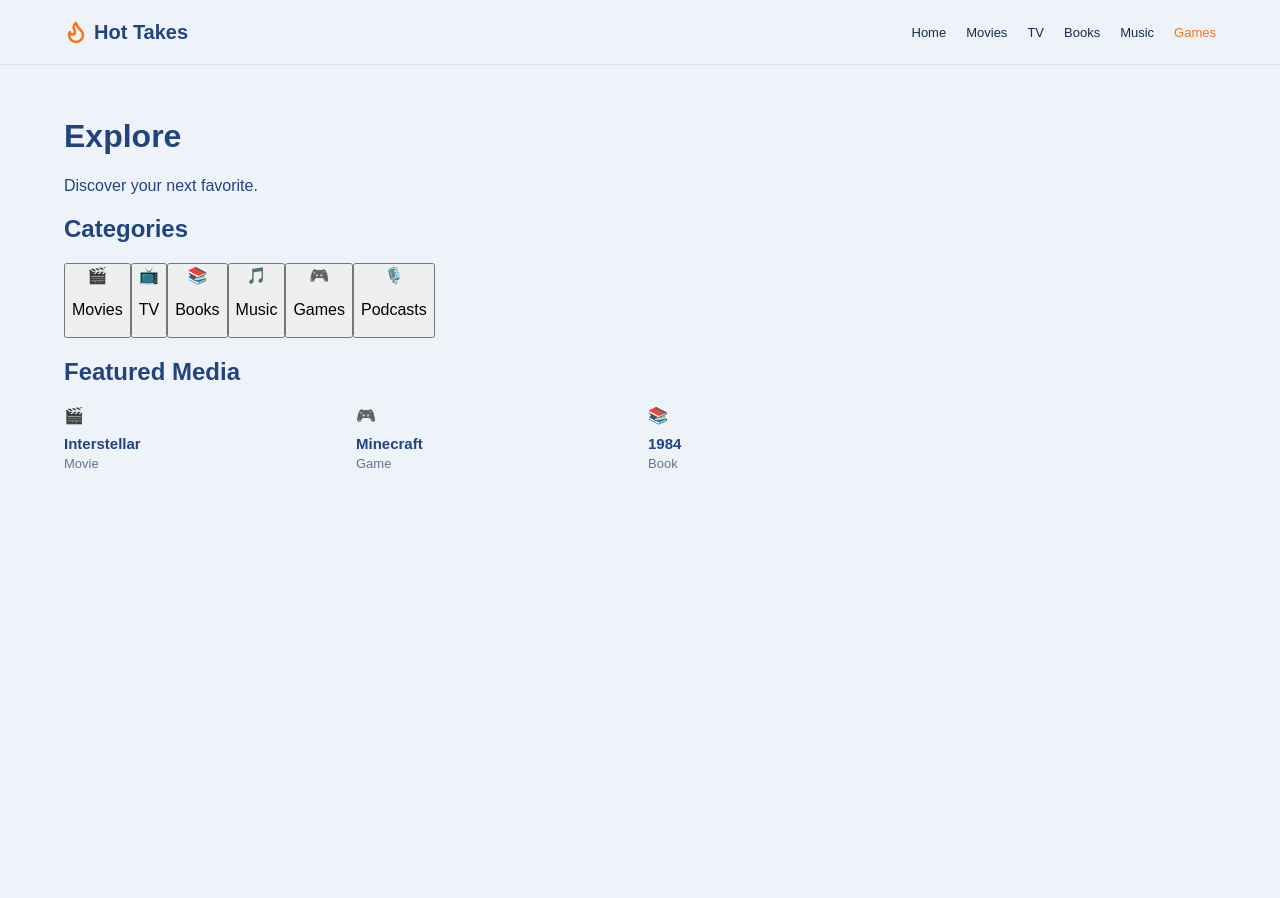
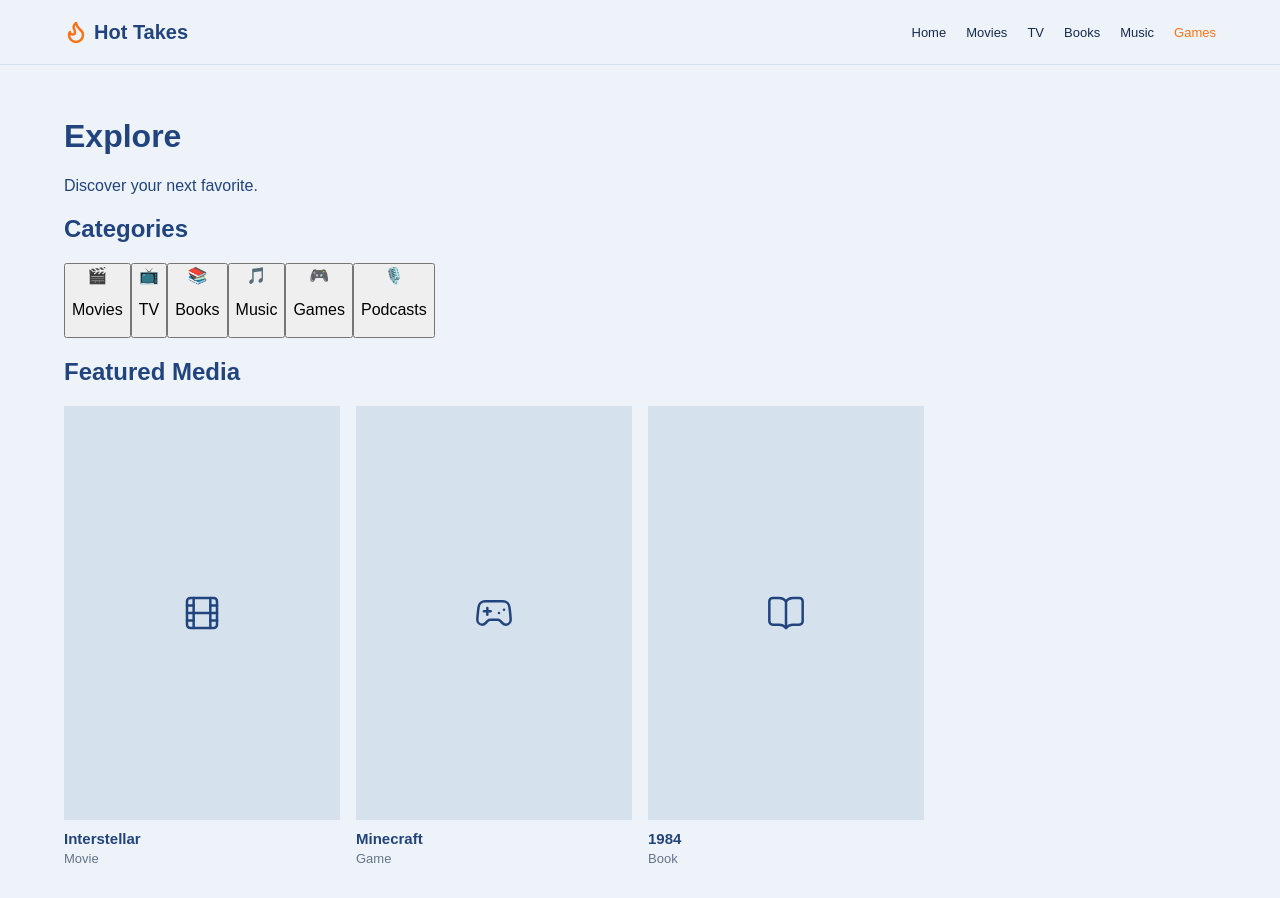
Before and after one commit to cooperbraun13/hot-takes, a React (Vite) app in the folder frontend/: page /games in a window 1280 px wide. Before the commit the page ends 800 px from the top, so only its background shows below. Built offline with nearby package versions, Linux system fonts and the light colour scheme.

Commit message:
feat: changed placeholder images for media cards

```diff
--- a/frontend/src/components/MediaCard.tsx
+++ b/frontend/src/components/MediaCard.tsx
@@ -1,3 +1,5 @@
+import { Film, Tv, BookOpen, Music, Gamepad2, Mic } from "lucide-react";
+import { useNavigate } from "react-router";
 import type { Media } from "../types";
 
 interface MediaCardProps {
@@ -5,37 +7,38 @@ interface MediaCardProps {
   rating?: number;
 }
 
-function MediaCard({ media, rating }: MediaCardProps) {
-  const icons = {
-    movie: "🎬",
-    tv: "📺",
-    book: "📚",
-    music: "🎵",
-    game: "🎮",
-    podcast: "🎙️",
-  };
-  function handleClick() {
-    window.location.assign(`/media/${media.id}`);
-  }
+const icons = {
+  movie: Film,
+  tv: Tv,
+  book: BookOpen,
+  music: Music,
+  game: Gamepad2,
+  podcast: Mic,
+};
+
+export default function MediaCard({ media, rating }: MediaCardProps) {
+  const navigate = useNavigate();
+  const Icon = icons[media.media_type];
 
   return (
-    <button className="media-card" onClick={handleClick}>
+    <button
+      className="media-card"
+      onClick={() => navigate(`/media/${media.id}`)}
+    >
       <div className="media-content">
         {media.cover_url ? (
           <img src={media.cover_url} alt={`${media.title} cover`} />
         ) : (
-          <span>{icons[media.media_type]}</span>
+          <div className="media-placeholder">
+            <Icon size={40} strokeWidth={1.5} />
+          </div>
         )}
-        <div>
-          <h3>{media.title}</h3>
-          <p>{media.media_type}</p>
-          {rating !== undefined && (
-            <p className="media-rating"> * {rating}/5</p>
-          )}
-        </div>
+
+        <h3>{media.title}</h3>
+        <p>{media.media_type}</p>
+
+        {rating !== undefined && <p className="media-rating">★ {rating}/5</p>}
       </div>
     </button>
   );
 }
-
-export default MediaCard;
```
